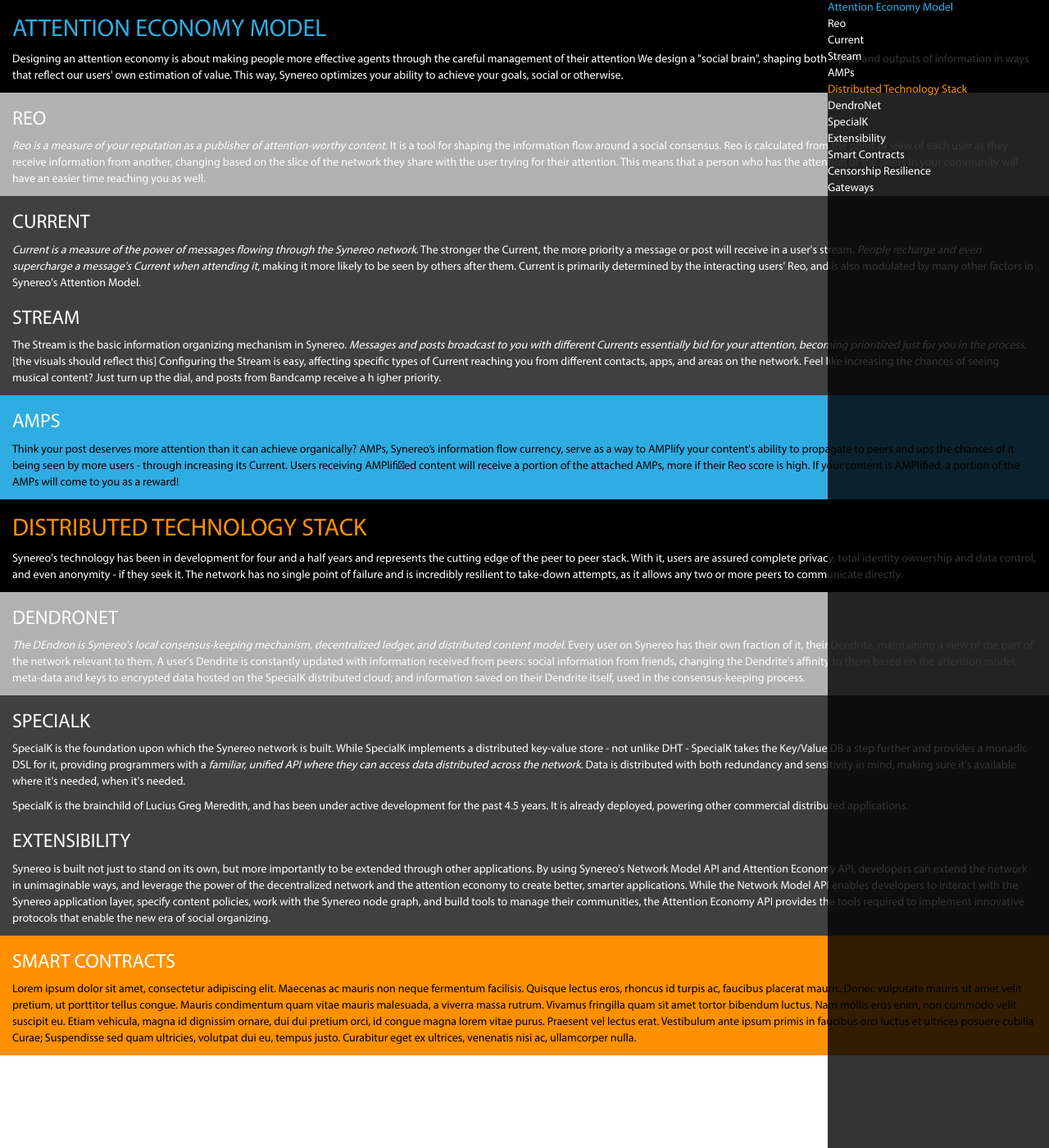
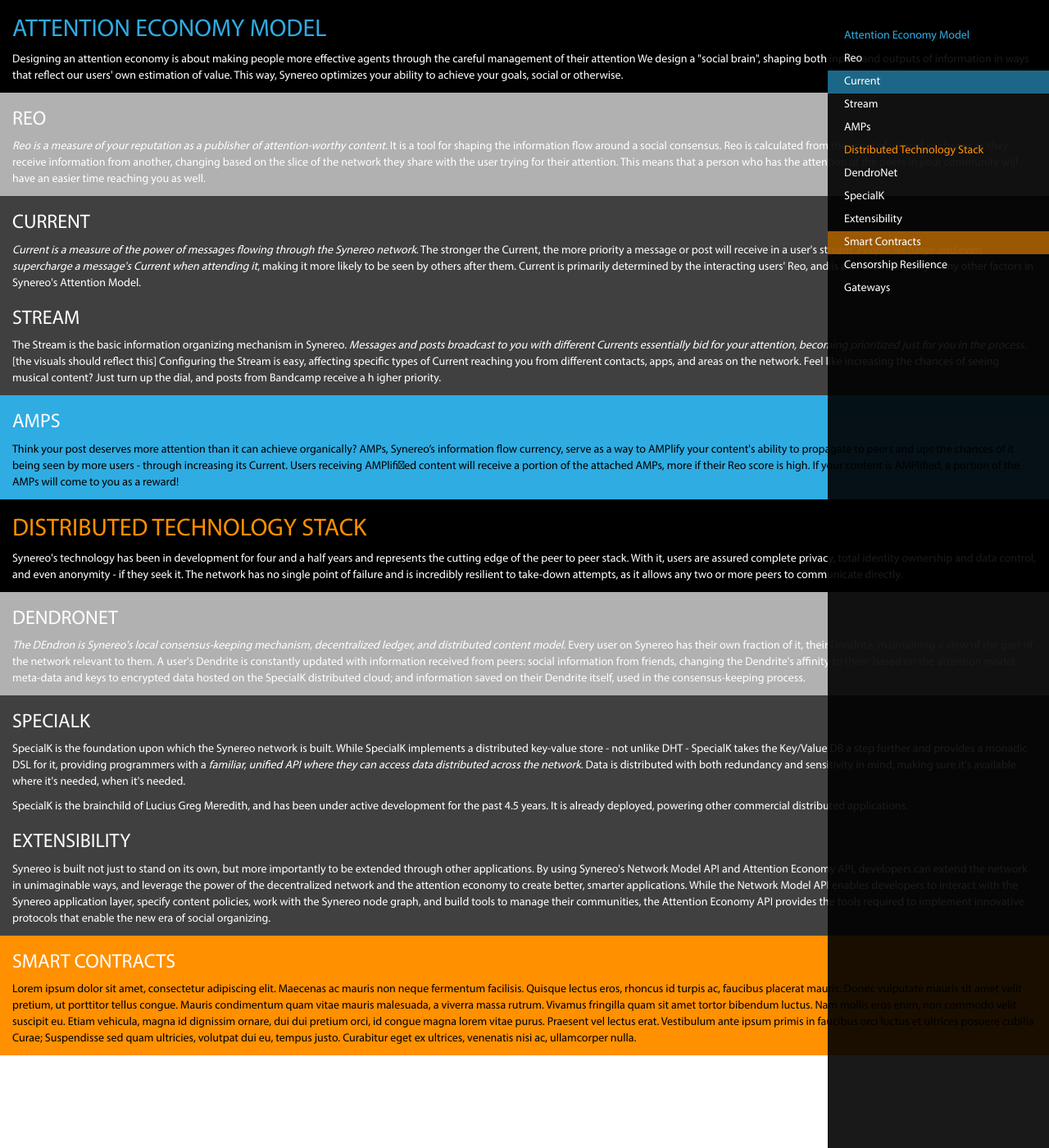
Before and after one commit to synereo/synereo.github.io, a Jekyll site: the page built from learn-more/index.html, in a window 1280 px wide and 1400 px high. Shown: the whole window at 82% size. Built offline with Jekyll 4.4.1, drawn with Linux system fonts in a browser that asks for light colours; nearby versions of some CDN libraries.

Commit message:
Some more small adjustments

```diff
--- a/_layouts/learn-more.html
+++ b/_layouts/learn-more.html
@@ -21,14 +21,14 @@
       <ul>
         <li class="attention-model">Attention Economy Model</li>
         <li>Reo</li>
-        <li>Current</li>
+        <li class="attention-model-active">Current</li>
         <li>Stream</li>
         <li>AMPs</li>
         <li class="technology">Distributed Technology Stack</li>
         <li>DendroNet</li>
         <li>SpecialK</li>
         <li>Extensibility</li>
-        <li>Smart Contracts</li>
+        <li class="technology-active">Smart Contracts</li>
         <li>Censorship Resilience</li>
         <li>Gateways</li>
       </ul>
--- a/_sass/_learn-more.scss
+++ b/_sass/_learn-more.scss
@@ -10,28 +10,37 @@
 }
 
 body {
+    font-family: "Myriad","Helvetica Neue",Helvetica,Arial,sans-serif;
+
     nav.sidebar {
         position: fixed;
-        background-color: rgba(0, 0, 0, 0.8);
+        background-color: rgba(0, 0, 0, 0.9);
         right: 0;
         width: 270px;
         height: 100%;
         color: #fff;
         ul {
+            padding-top: 30px;
             padding-left: 0px;
             li {
                 list-style: none;
+                padding-left: 20px;
+                line-height: 2em;
             }
             li.attention-model {
                 color: #2face2;
             }
+            li.attention-model-active {
+                background-color: rgba(47, 172, 226, 0.6);
+            }
             li.technology {
                 color: #ff9000;
             }
+            li.technology-active {
+                background-color: rgba(255, 144, 0, 0.6);
+            }
         }
     }
-
-    font-family: "Myriad","Helvetica Neue",Helvetica,Arial,sans-serif;
 
     h2, h3 {
         text-transform: uppercase;
```
